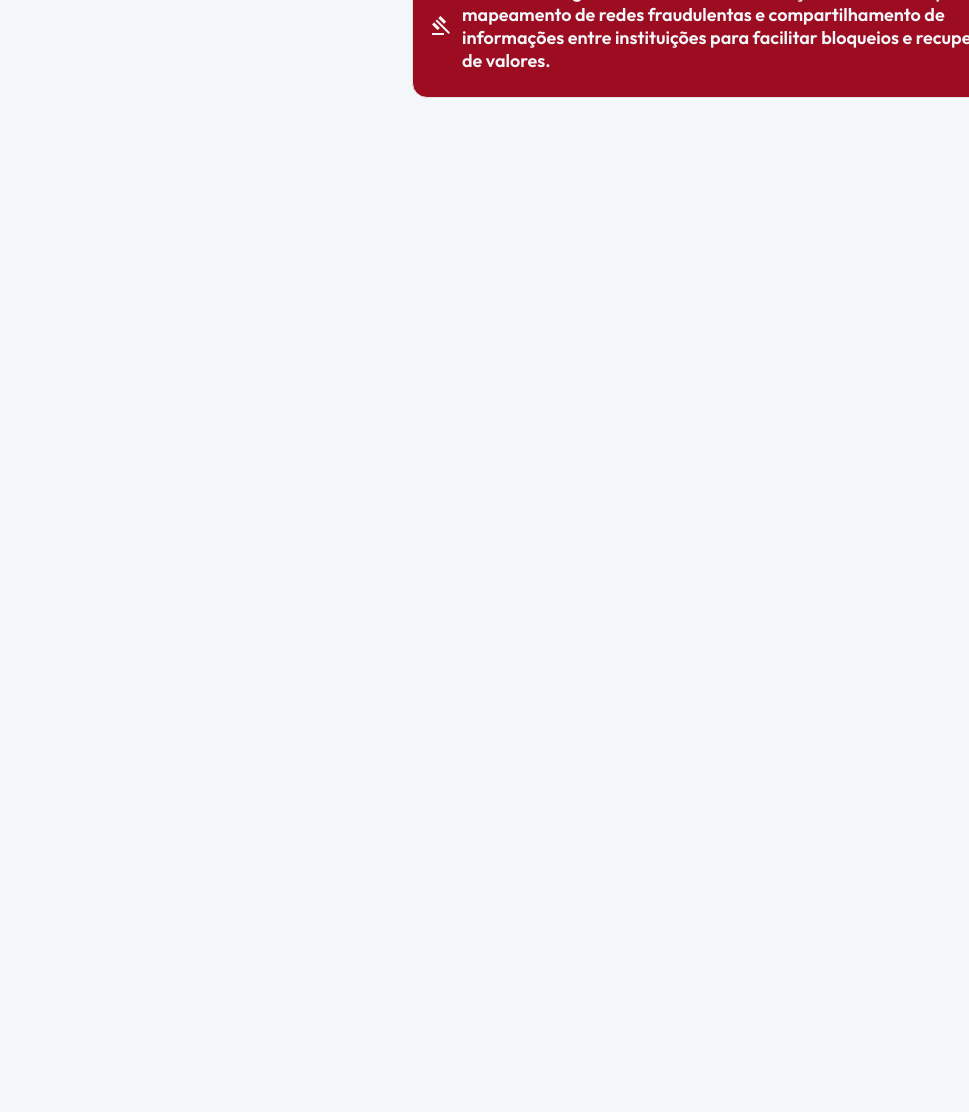
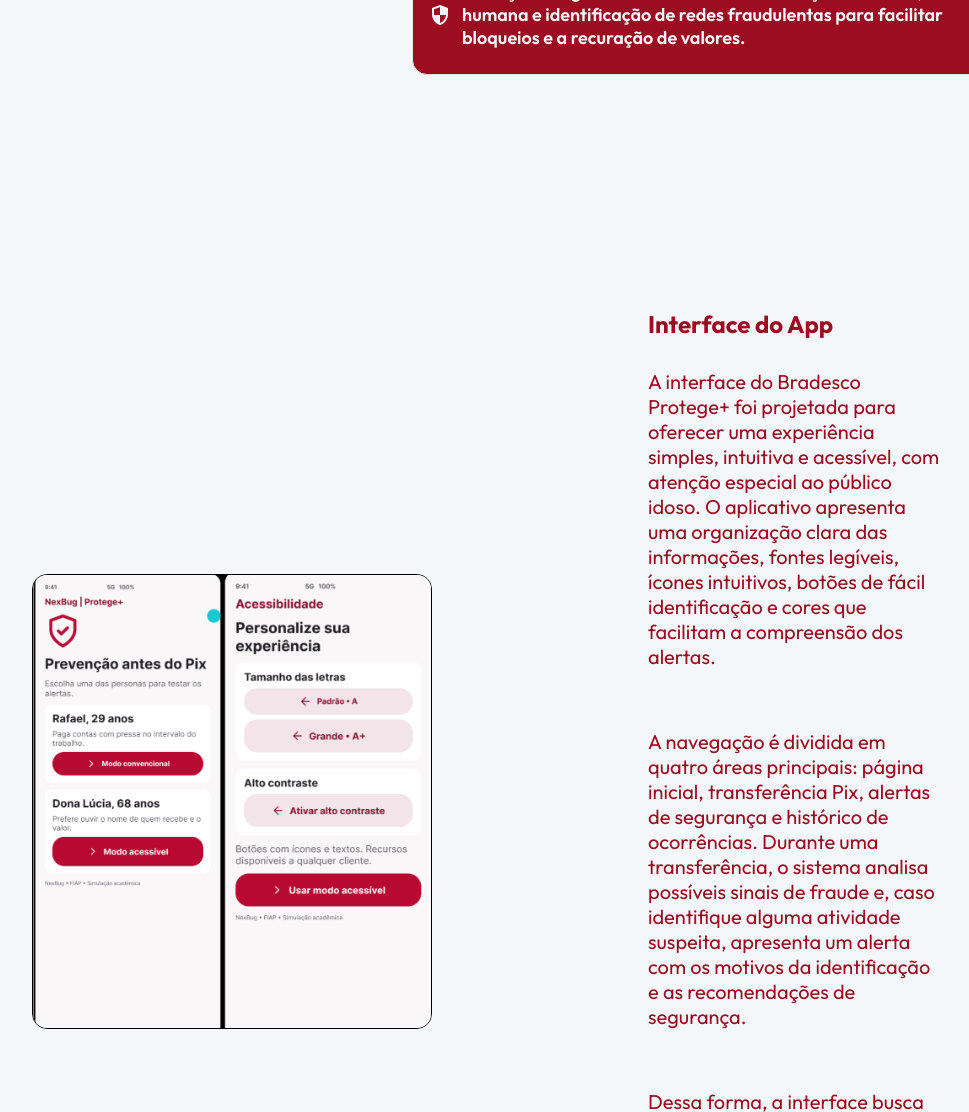
Before and after one commit to c0lline/challenge-bradesco, a plain HTML site: page index.html in a window 1280 px wide. Shown: the part 703-1815 px from the top of the page, without its empty margins (64-1033 px from the left). Before the commit the page ends 1600 px from the top, so only its background shows below. Drawn offline with nearby package versions, Linux system fonts and the light colour scheme; a web font is replaced by a local one.

Commit message:
Atualizando interface

```diff
--- a/index.html
+++ b/index.html
@@ -29,31 +29,31 @@
             <img src="imgs/blockpagebradescoapp.png" class="telasimg" alt="Tela de bloqueio do app">
         </section>
         <section class="right-container">
-            <h1>Lorem, ipsum dolor.</h1>
+            <h1>NexBug | Protege+ </h1>
             <p>Quando o assunto é seu dinheiro, um alerta confuso pode custar caro. Segurança precisa ser rápida, clara e acessível.</p>
             <div class="contexto">
                 <ul class="ul-list">
                     <li>
                         <p>
-                            <span class="material-symbols-outlined ul-list-icon">accessibility</span>Acessibilidade: Plataforma intuitiva, com fontes, ícones e cores que facilitam o uso, especialmente para pessoas idosas.
+                            <span class="material-symbols-outlined ul-list-icon">problem</span>Problema: Golpes via Pix, transferências suspeitas e falta de orientação colocam o dinheiro e a segurança dos clientes em risco.
                         </p>
                     </li>
 
                     <li>
                         <p>
-                            <span class="material-symbols-outlined ul-list-icon">verified_user</span>Identificação segura: Verificação de chaves Pix, contas e dispositivos para aumentar a confiabilidade dos usuários e destinatários.
+                            <span class="material-symbols-outlined ul-list-icon">groups</span>Público-alvo: Clientes do Bradesco, especialmente idosos e pessoas com pouca familiaridade com tecnologias digitais.
                         </p>
                     </li>
 
                     <li>
                         <p>
-                            <span class="material-symbols-outlined ul-list-icon">warning</span>Prevenção inteligente: Análise de comportamentos e transferências fora do padrão, com alertas, autenticação adicional e bloqueios preventivos.
+                            <span class="material-symbols-outlined ul-list-icon">warning</span>Prevenção inteligente: Analisamos padrões de comportamento, chaves Pix e dispositivos para identificar atividades suspeitas e emitir alertas antes das transferências.
                         </p>
                     </li>
 
                     <li>
                         <p>
-                            <span class="material-symbols-outlined ul-list-icon">gavel</span>Combate integrado às fraudes: Identificação de contas suspeitas, mapeamento de redes fraudulentas e compartilhamento de informações entre instituições para facilitar bloqueios e recuperação de valores.
+                            <span class="material-symbols-outlined ul-list-icon">security</span>Proteção integrada: Oferecemos autenticação adicional, análise humana e identificação de redes fraudulentas para facilitar bloqueios e a recuração de valores.
                         </p>
                     </li>
                 </ul>
@@ -62,6 +62,19 @@
         </section>
     </main>
 
+    <main class="interface">
+        <section class="container-interface">
+            <img src="imgs/interface.png" class="container-interface-img" alt="Tela do app">
+        </section>
+
+        <section class="right-container-interface">
+            <h1>Interface do App</h1>
+            <p>A interface do Bradesco Protege+ foi projetada para oferecer uma experiência simples, intuitiva e acessível, com atenção especial ao público idoso. O aplicativo apresenta uma organização clara das informações, fontes legíveis, ícones intuitivos, botões de fácil identificação e cores que facilitam a compreensão dos alertas.</p>
+            <p>A navegação é dividida em quatro áreas principais: página inicial, transferência Pix, alertas de segurança e histórico de ocorrências. Durante uma transferência, o sistema analisa possíveis sinais de fraude e, caso identifique alguma atividade suspeita, apresenta um alerta com os motivos da identificação e as recomendações de segurança.</p>
+            <p>Dessa forma, a interface busca facilitar a utilização do aplicativo, orientar o usuário na tomada de decisões e proporcionar mais segurança e confiança nas transações financeiras.</p>
+        </section>
+    </main>
+
 </body>
 
 </html>
--- a/style.css
+++ b/style.css
@@ -98,3 +98,30 @@ body {
         padding: 2px 15px 15px;
         margin-bottom: 10px;
 }
+
+.interface{
+    display: flex;
+    align-items: center;
+    gap: 40px;
+}
+
+.container-interface{
+    padding: 4rem 6rem;
+}
+
+.container-interface img {
+    width: 400px;
+    display: block;
+    border-radius: 15px;
+    border: 1px solid #000000;
+}
+
+.right-container-interface{
+    padding: 5rem;
+}
+
+.right-container-interface p{
+    padding: 30px 0;
+    width: 60%;
+    font-size: 20px;
+}
```
Also changed, not shown: imgs/interface.png (added).
